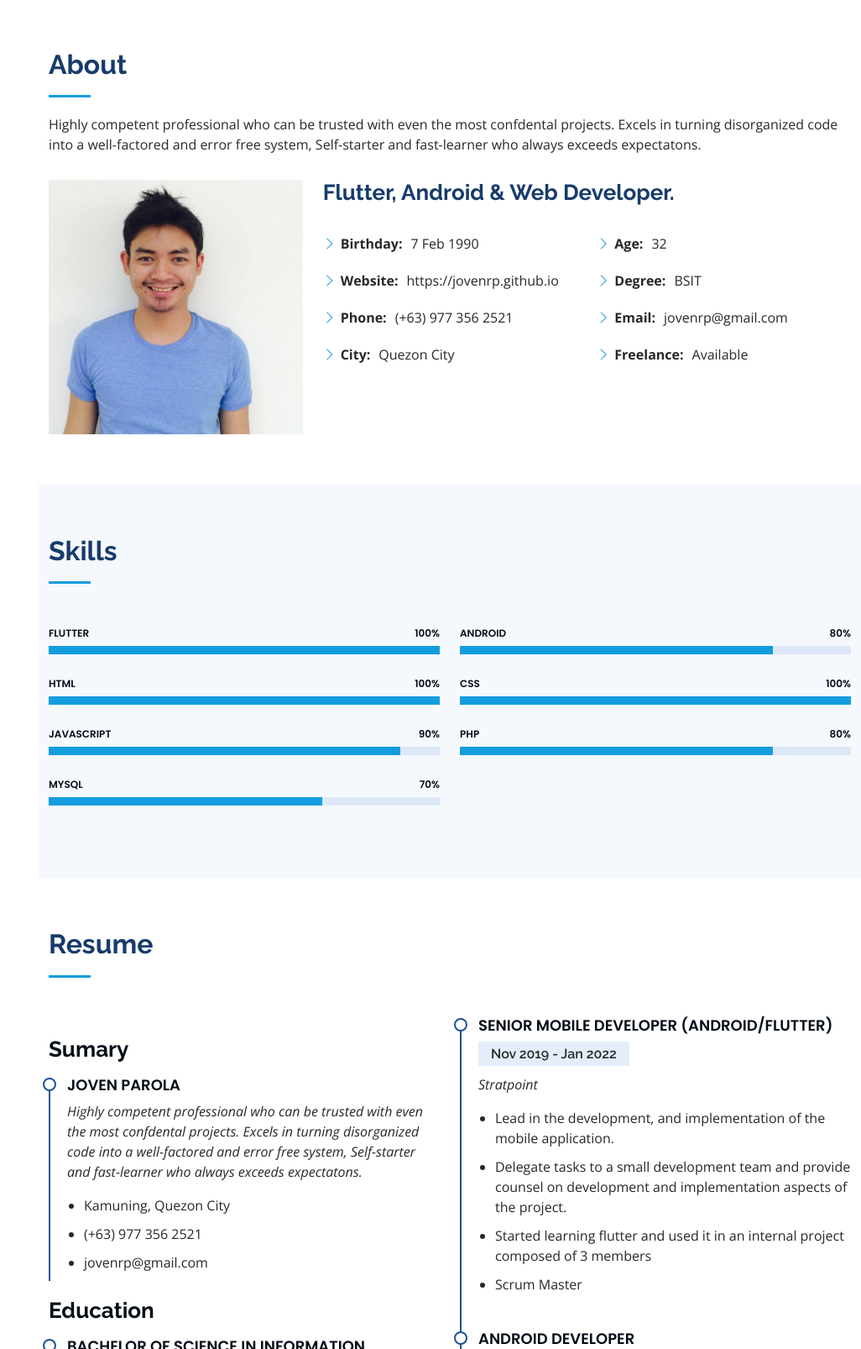
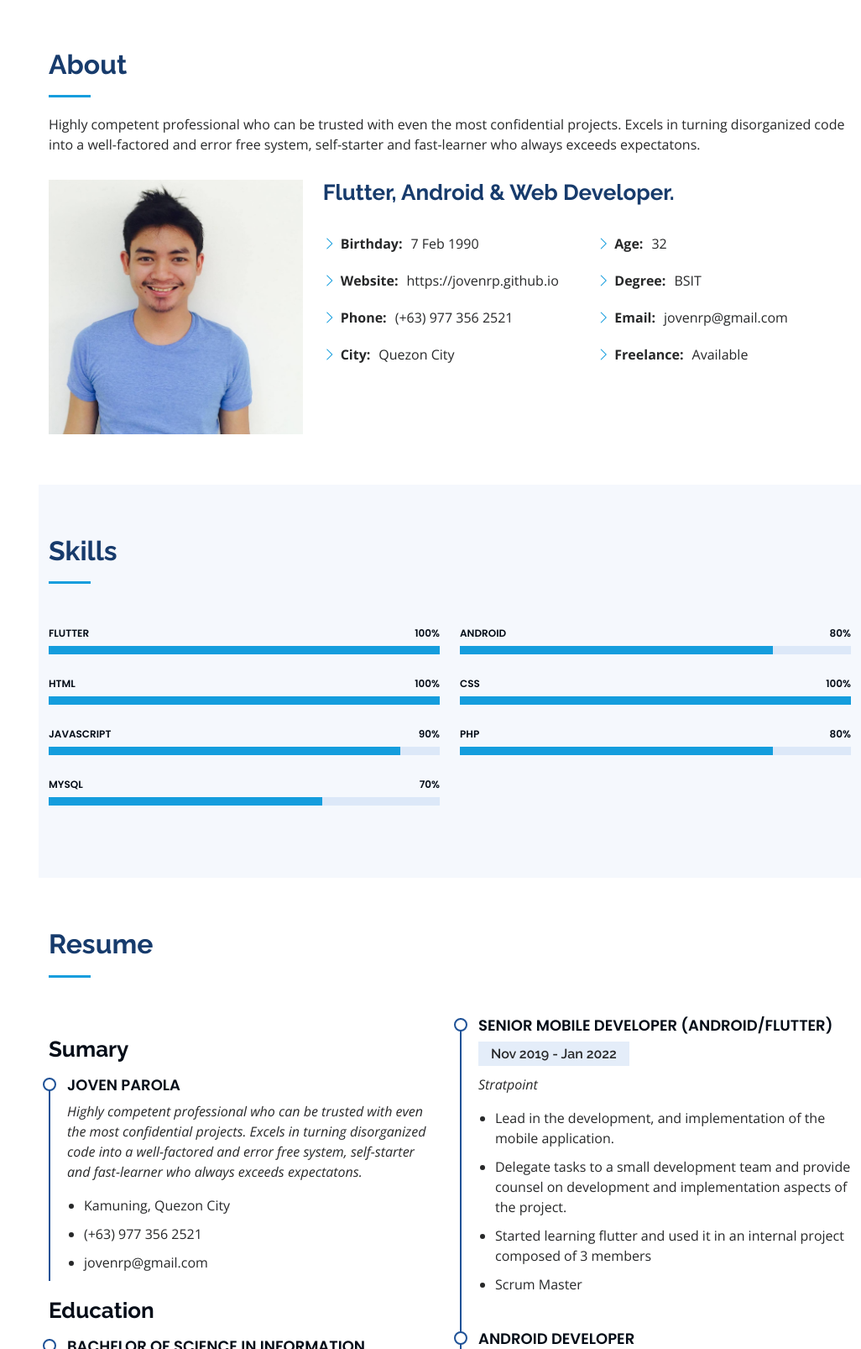
Before and after one commit to jovenrp/jovenrp.github.io, a plain HTML site: page index.html in a window 1280 px wide. Shown: the part 802-2408 px from the top of the page at 84% size, without its empty margins (254-1280 px from the left). Drawn offline with nearby package versions, Linux system fonts and the light colour scheme.

Commit message:
Update index.html

```diff
--- a/index.html
+++ b/index.html
@@ -89,7 +89,7 @@
 
         <div class="section-title">
           <h2>About</h2>
-          <p>Highly competent professional who can be trusted with even the most confdental projects. Excels in turning disorganized code into a well-factored and error free system, Self-starter and fast-learner who always exceeds expectatons. </p>
+          <p>Highly competent professional who can be trusted with even the most confidential projects. Excels in turning disorganized code into a well-factored and error free system, self-starter and fast-learner who always exceeds expectatons. </p>
         </div>
 
         <div class="row">
@@ -216,7 +216,7 @@
             <h3 class="resume-title">Sumary</h3>
             <div class="resume-item pb-0">
               <h4>Joven Parola</h4>
-              <p><em>Highly competent professional who can be trusted with even the most confdental projects. Excels in turning disorganized code into a well-factored and error free system, Self-starter and fast-learner who always exceeds expectatons.</em></p>
+              <p><em>Highly competent professional who can be trusted with even the most confidential projects. Excels in turning disorganized code into a well-factored and error free system, self-starter and fast-learner who always exceeds expectatons.</em></p>
               <ul>
                 <li>Kamuning, Quezon City</li>
                 <li>(+63) 977 356 2521</li>
```
